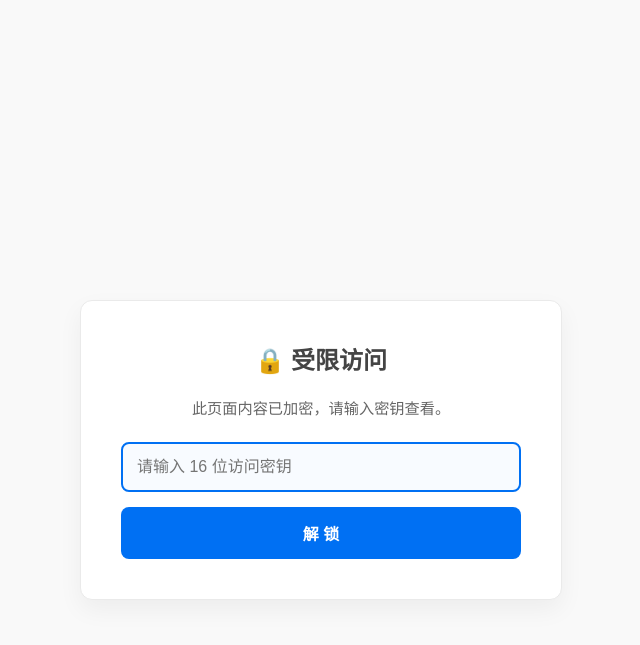
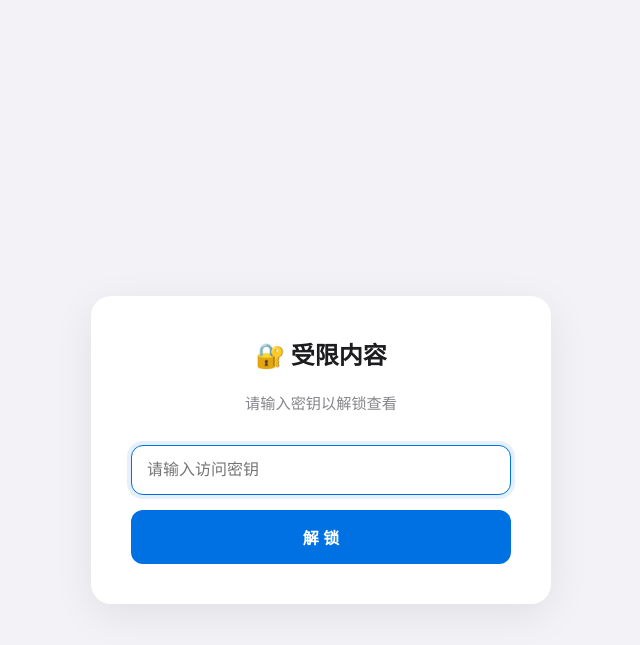
Before and after one commit to zhangyucan/zhangyucan.github.io, a Jekyll site: the page built from _posts/2025-06-22-写在出发之前.md, in a window 1280 px wide. Shown: the top 645 px of the page, without its empty margins (319-959 px from the left). Built offline with Jekyll 4.4.1, drawn with Linux system fonts in a browser that asks for light colours.

Commit message:
'repair'

```diff
--- a/_layouts/locked.html
+++ b/_layouts/locked.html
@@ -3,67 +3,69 @@
 <head>
     <meta charset="UTF-8">
     <meta name="viewport" content="width=device-width, initial-scale=1.0">
-    <title>私密内容 - 受密码保护</title>
+    <title>私密笔记</title>
     <script src="https://cdnjs.cloudflare.com/ajax/libs/crypto-js/4.1.1/crypto-js.min.js"></script>
     <style>
-        body { font-family: -apple-system, BlinkMacSystemFont, "Segoe UI", Roboto, "Helvetica Neue", Arial, sans-serif; background: #f9f9f9; display: flex; justify-content: center; align-items: center; min-height: 100vh; margin: 0; color: #333; }
-        .container { background: white; padding: 2.5rem; border-radius: 12px; box-shadow: 0 10px 25px rgba(0,0,0,0.05); width: 100%; max-width: 400px; text-align: center; border: 1px solid #eaeaea; }
-        h2 { margin-top: 0; color: #444; font-weight: 600; font-size: 1.5rem; }
-        p { color: #666; font-size: 0.95rem; margin-bottom: 1.5rem; }
-        input[type="password"] { width: 100%; padding: 14px; margin-bottom: 15px; border: 2px solid #eee; border-radius: 8px; font-size: 16px; outline: none; transition: all 0.2s; box-sizing: border-box; }
-        input[type="password"]:focus { border-color: #0070f3; background: #f8fbff; }
-        button { width: 100%; padding: 14px; background: #0070f3; color: white; border: none; border-radius: 8px; font-size: 16px; font-weight: 600; cursor: pointer; transition: background 0.2s; }
-        button:hover { background: #0051a2; }
-        .error { color: #e00; font-size: 0.85rem; margin-top: 1rem; display: none; background: #fff0f0; padding: 10px; border-radius: 6px; }
-        #content { display: none; text-align: left; margin-top: 2rem; padding-top: 2rem; border-top: 1px solid #eee; line-height: 1.8; }
-        /* 简单的 Markdown 样式模拟 */
-        #content h1, #content h2 { margin-top: 0; }
-        #content code { background: #f3f3f3; padding: 2px 5px; border-radius: 4px; font-family: monospace; }
+        body { font-family: -apple-system, BlinkMacSystemFont, "Segoe UI", Helvetica, Arial, sans-serif; background: #f2f2f7; display: flex; align-items: center; justify-content: center; height: 100vh; margin: 0; color: #333; }
+        .card { background: white; padding: 2.5rem; border-radius: 20px; box-shadow: 0 10px 40px rgba(0,0,0,0.08); width: 100%; max-width: 380px; text-align: center; }
+        h2 { margin-top: 0; font-weight: 700; color: #1d1d1f; }
+        p { color: #86868b; margin-bottom: 2rem; font-size: 0.95rem; }
+        input { width: 100%; padding: 15px; border: 1px solid #d2d2d7; border-radius: 12px; font-size: 16px; margin-bottom: 15px; outline: none; box-sizing: border-box; transition: all 0.2s; }
+        input:focus { border-color: #0071e3; box-shadow: 0 0 0 4px rgba(0,113,227,0.1); }
+        button { width: 100%; padding: 15px; background: #0071e3; color: white; border: none; border-radius: 12px; font-size: 16px; font-weight: 600; cursor: pointer; transition: background 0.2s; }
+        button:hover { background: #0077ed; }
+        .error { color: #ff3b30; font-size: 14px; margin-top: 15px; display: none; background: #fff2f2; padding: 10px; border-radius: 8px; }
+        #content { display: none; margin-top: 20px; text-align: left; line-height: 1.6; word-wrap: break-word; color: #1d1d1f; }
     </style>
 </head>
 <body>
 
-<div class="container" id="login-card">
-    <h2>🔒 受限访问</h2>
-    <p>此页面内容已加密，请输入密钥查看。</p>
+<div class="card" id="loginBox">
+    <h2>🔐 受限内容</h2>
+    <p>请输入密钥以解锁查看</p>
 
-    <input type="password" id="password" placeholder="请输入 16 位访问密钥" autofocus>
+    <input type="password" id="password" placeholder="请输入访问密钥" autofocus>
     <button onclick="unlock()">解 锁</button>
 
-    <div id="error-msg" class="error"></div>
+    <div id="errorMsg" class="error"></div>
 </div>
 
-<div id="content" class="container" style="max-width: 800px; display: none;">
+<div id="content" class="card" style="max-width: 800px; display: none;">
     </div>
 
 <input type="hidden" id="iv-config" value="00000000000000000000000000000000">
 
-<input type="hidden" id="ciphertext-config" value="请在这里粘贴加密工具生成的Base64密文">
+<input type="hidden" id="ciphertext-config" value="{{ content }}">
 
 <script>
     function unlock() {
-        const password = document.getElementById('password').value;
-        const ivStr = document.getElementById('iv-config').value;
+        // 1. 获取输入，并去除可能存在的首尾空格
+        const password = document.getElementById('password').value.trim();
+        const ivStr = document.getElementById('iv-config').value; // 不做任何修改，原样获取
         const ciphertext = document.getElementById('ciphertext-config').value.trim();
-        const errorEl = document.getElementById('error-msg');
-        const loginCard = document.getElementById('login-card');
-        const contentEl = document.getElementById('content');
 
+        const errorEl = document.getElementById('errorMsg');
         errorEl.style.display = 'none';
-        errorEl.textContent = '';
 
         if (!password) {
-            showError("请输入密钥");
+            errorEl.innerText = "请输入密钥";
+            errorEl.style.display = 'block';
             return;
         }
 
         try {
-            // 核心逻辑：Text 模式 (Utf8.parse)
-            // 即使 ivStr 是 32 个字符，CryptoJS 在 Text 模式下会按字符解析
-            // 并在 AES 内部自动处理块大小
+            // --- 核心逻辑：完全复刻双模版中的 Text 模式 ---
+
+            // 1. 解析 Key (UTF-8)
             const key = CryptoJS.enc.Utf8.parse(password);
+
+            // 2. 解析 IV (UTF-8)
+            // 关键点：不做 substring 截断！
+            // 既然之前 32 个字符的 Text 模式成功了，我们就把这 32 个字符完整喂给 CryptoJS
+            // 让库自己去处理底层的字节对齐
             const iv = CryptoJS.enc.Utf8.parse(ivStr);
 
+            // 3. 解密
             const decrypted = CryptoJS.AES.decrypt(ciphertext, key, {
                 iv: iv,
                 mode: CryptoJS.mode.CBC,
@@ -73,37 +75,31 @@
             const result = decrypted.toString(CryptoJS.enc.Utf8);
 
             if (result && result.length > 0) {
-                // 解密成功
-                loginCard.style.display = 'none'; // 隐藏登录框
-                contentEl.innerHTML = result;     // 注入内容
-                contentEl.style.display = 'block'; // 显示内容框
+                // 成功！
+                document.getElementById('loginBox').style.display = 'none';
+                document.getElementById('content').innerHTML = result;
+                document.getElementById('content').style.display = 'block';
             } else {
-                throw new Error("解密结果为空");
+                throw new Error("Padding Check Failed");
             }
 
         } catch (e) {
             console.error(e);
-            showError("密钥错误或密文损坏，解密失败。");
-            // 密码框震动效果
+            errorEl.innerText = "解密失败：密钥错误";
+            errorEl.style.display = 'block';
+
+            // 震动反馈
             const input = document.getElementById('password');
             input.animate([
-                { transform: 'translateX(0)' },
-                { transform: 'translateX(-5px)' },
-                { transform: 'translateX(5px)' },
-                { transform: 'translateX(0)' }
+                { transform: 'translateX(0)' }, { transform: 'translateX(-5px)' },
+                { transform: 'translateX(5px)' }, { transform: 'translateX(0)' }
             ], { duration: 300 });
         }
     }
 
-    function showError(msg) {
-        const el = document.getElementById('error-msg');
-        el.textContent = msg;
-        el.style.display = 'block';
-    }
-
     // 回车键支持
-    document.getElementById('password').addEventListener('keypress', function (e) {
-        if (e.key === 'Enter') unlock();
+    document.getElementById('password').addEventListener('keypress', (e) => {
+        if(e.key === 'Enter') unlock();
     });
 </script>
 
```
